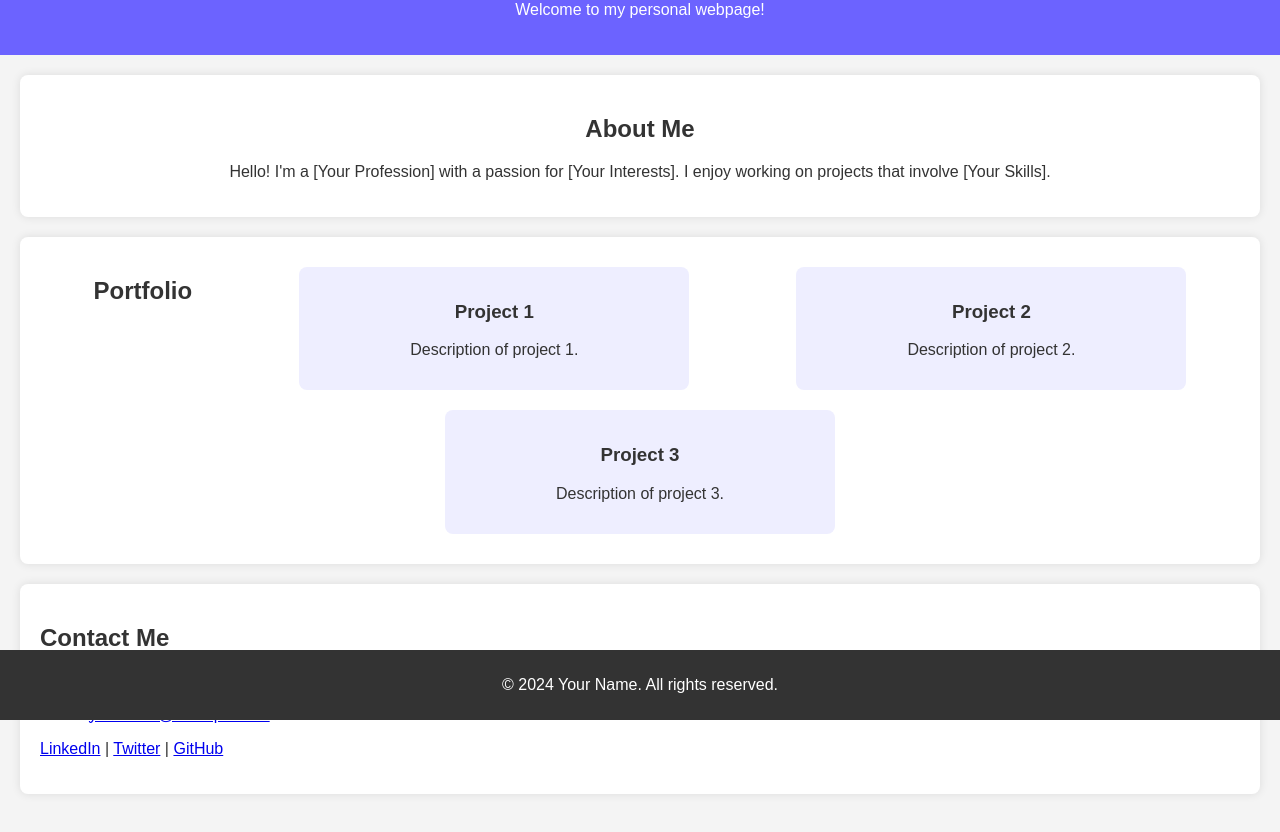
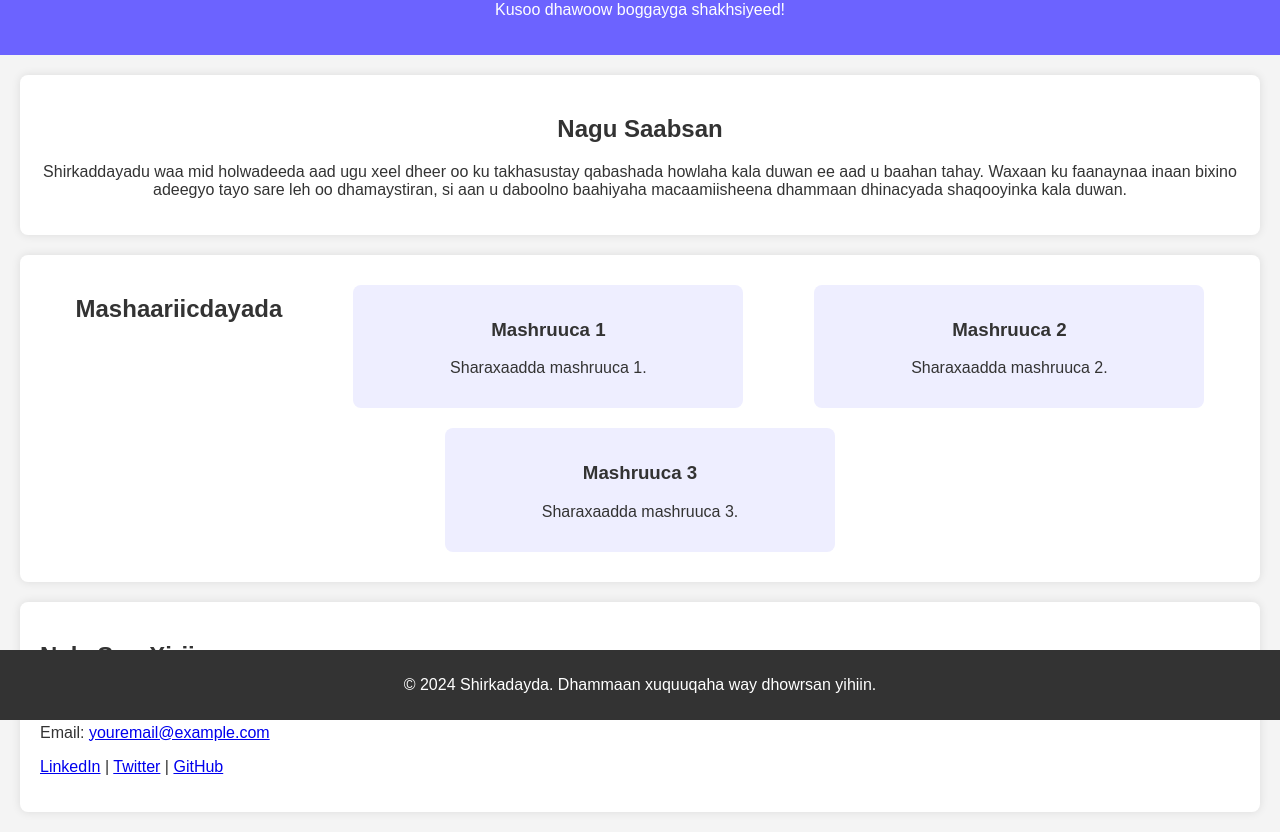
Before and after one commit to nuurciye/Nuurciye-, a plain HTML site: page index.html in a window 1280 px wide. Shown: the part 80-912 px from the top of the page. Drawn offline with Linux system fonts and the light colour scheme.

Commit message:
Update index.html

```diff
--- a/index.html
+++ b/index.html
@@ -1,9 +1,9 @@
-<!doctype html>
+<!DOCTYPE html>
 <html lang="en">
 <head>
     <meta charset="UTF-8">
     <meta name="viewport" content="width=device-width, initial-scale=1.0">
-    <title>Personal Webpage</title>
+    <title>Shirkadayda</title>
     <style>
         body {
             font-family: Arial, sans-serif;
@@ -64,34 +64,34 @@
 <body>
 
     <header>
-        <h1>Your Name</h1>
-        <p>Welcome to my personal webpage!</p>
+        <h1>Shirkadayda</h1>
+        <p>Kusoo dhawoow boggayga shakhsiyeed!</p>
     </header>
 
     <section id="bio">
-        <h2>About Me</h2>
-        <p>Hello! I'm a [Your Profession] with a passion for [Your Interests]. I enjoy working on projects that involve [Your Skills].</p>
+        <h2>Nagu Saabsan</h2>
+        <p>Shirkaddayadu waa mid holwadeeda aad ugu xeel dheer oo ku takhasustay qabashada howlaha kala duwan ee aad u baahan tahay. Waxaan ku faanaynaa inaan bixino adeegyo tayo sare leh oo dhamaystiran, si aan u daboolno baahiyaha macaamiisheena dhammaan dhinacyada shaqooyinka kala duwan.</p>
     </section>
 
     <section id="portfolio">
-        <h2>Portfolio</h2>
+        <h2>Mashaariicdayada</h2>
         <div class="project">
-            <h3>Project 1</h3>
-            <p>Description of project 1.</p>
+            <h3>Mashruuca 1</h3>
+            <p>Sharaxaadda mashruuca 1.</p>
         </div>
         <div class="project">
-            <h3>Project 2</h3>
-            <p>Description of project 2.</p>
+            <h3>Mashruuca 2</h3>
+            <p>Sharaxaadda mashruuca 2.</p>
         </div>
         <div class="project">
-            <h3>Project 3</h3>
-            <p>Description of project 3.</p>
+            <h3>Mashruuca 3</h3>
+            <p>Sharaxaadda mashruuca 3.</p>
         </div>
     </section>
 
     <section id="contact">
-        <h2>Contact Me</h2>
-        <p>Feel free to reach out via email or connect with me on social media!</p>
+        <h2>Nala Soo Xiriir</h2>
+        <p>Waan kugu soo dhaweynaynaa inaad nala soo xiriirto ama aad nagala xidhiidho baraha bulshada!</p>
         <p>Email: <a href="mailto:youremail@example.com">youremail@example.com</a></p>
         <p>
             <a href="https://www.linkedin.com">LinkedIn</a> |
@@ -101,8 +101,8 @@
     </section>
 
     <footer>
-        <p>© 2024 Your Name. All rights reserved.</p>
+        <p>&copy; 2024 Shirkadayda. Dhammaan xuquuqaha way dhowrsan yihiin.</p>
     </footer>
 
-
-</body></html>
+</body>
+</html>
```
